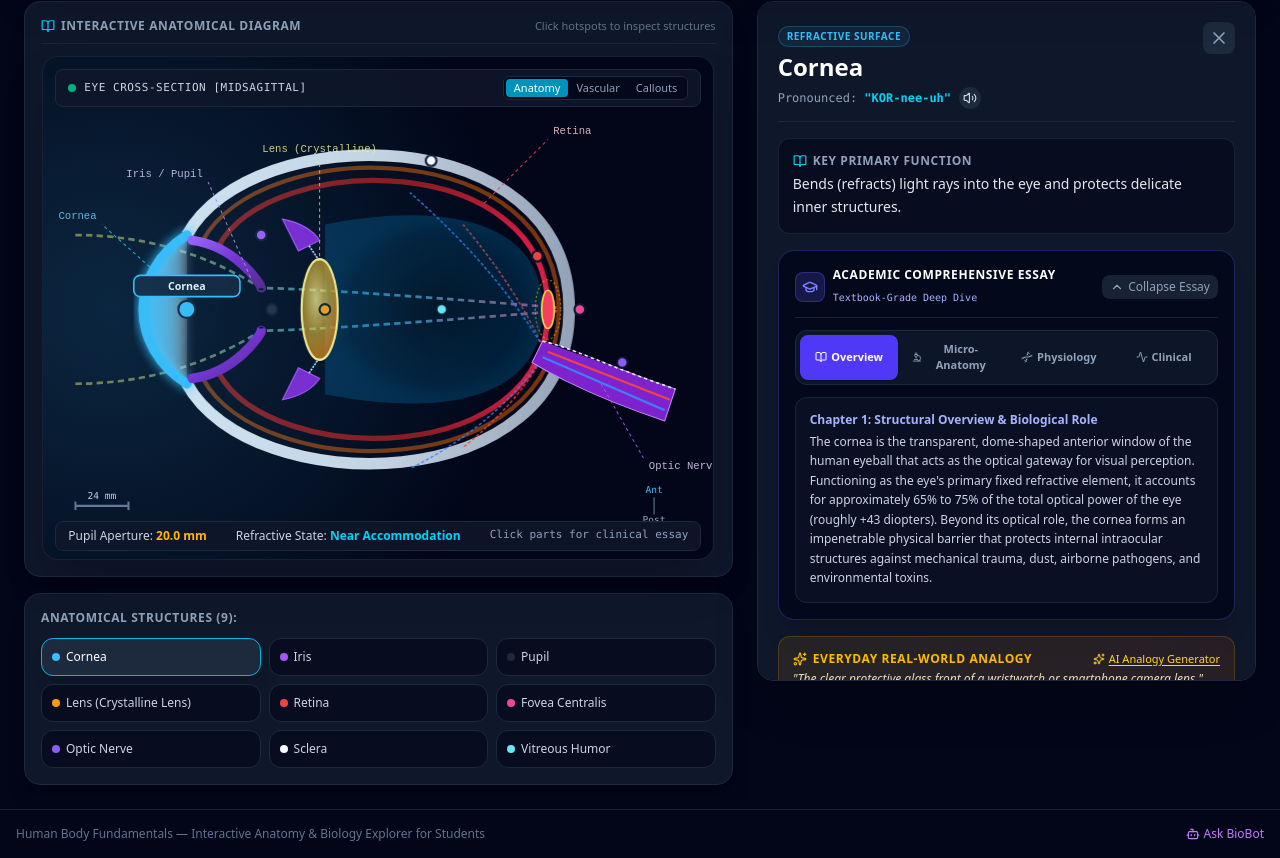
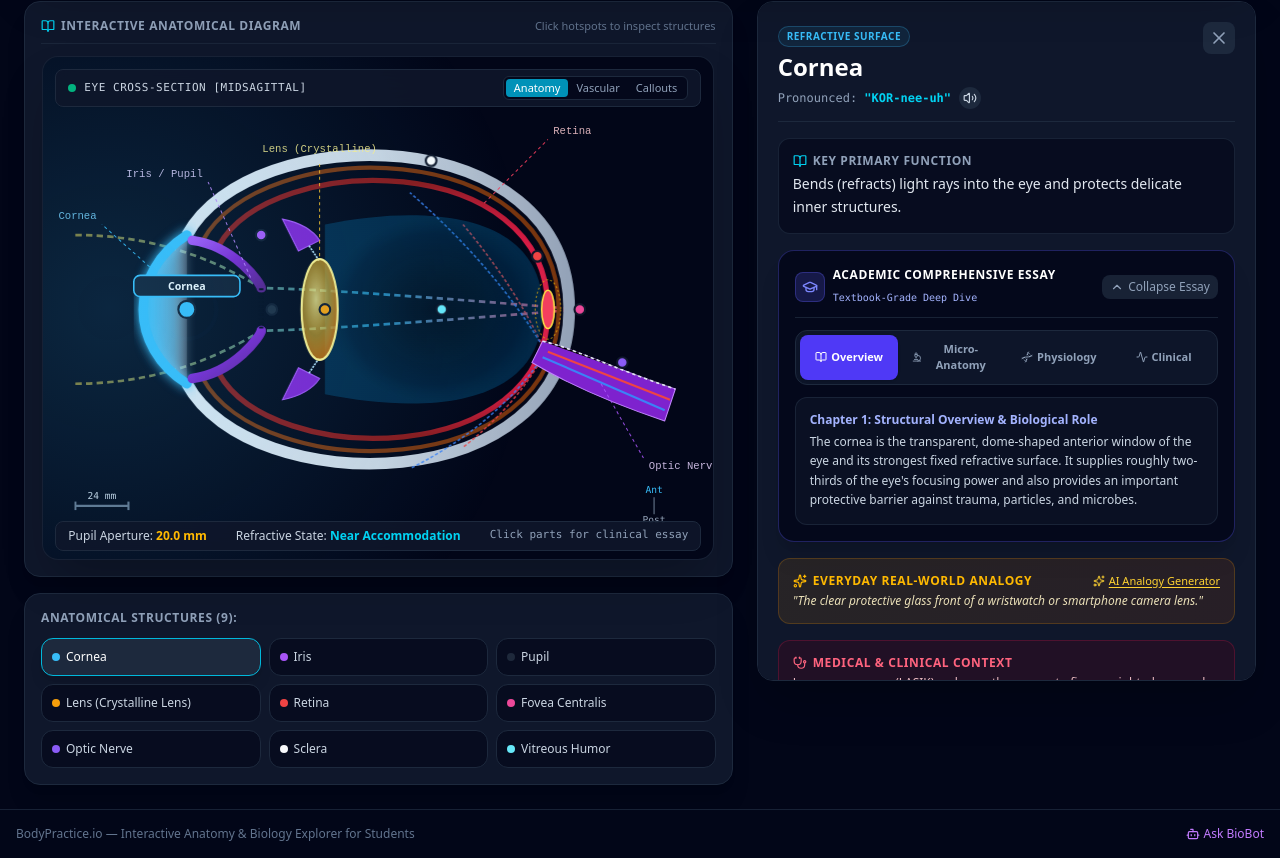
Before and after one commit to projectjimos/BodyPractice.io, a React (Vite) app: page / in a window 1280 px wide. Shown: the part 324-1182 px from the top of the page. Built offline with nearby package versions, Linux system fonts and the light colour scheme.

Commit message:
Use medically verified anatomy content

```diff
--- a/src/App.tsx
+++ b/src/App.tsx
@@ -1,5 +1,5 @@
 import React, { useState } from 'react';
-import { ORGAN_SYSTEMS } from './data/organData';
+import { ORGAN_SYSTEMS } from './data/verifiedOrganData';
 import { OrganId } from './types';
 import { Navbar } from './components/Navbar';
 import { EyeDiagram } from './components/Diagrams/EyeDiagram';
@@ -247,7 +247,7 @@ export default function App() {
       {/* Footer */}
       <footer className="mt-auto border-t border-slate-800/80 bg-slate-950 py-4 text-center text-xs text-slate-500">
         <div className="max-w-7xl mx-auto px-4 flex flex-col sm:flex-row items-center justify-between gap-2">
-          <span>Human Body Fundamentals — Interactive Anatomy & Biology Explorer for Students</span>
+          <span>BodyPractice.io — Interactive Anatomy & Biology Explorer for Students</span>
           <button
             onClick={() => handleAskBioBot("What is the most complex human organ and why?")}
             className="text-purple-400 hover:underline flex items-center gap-1"
```
